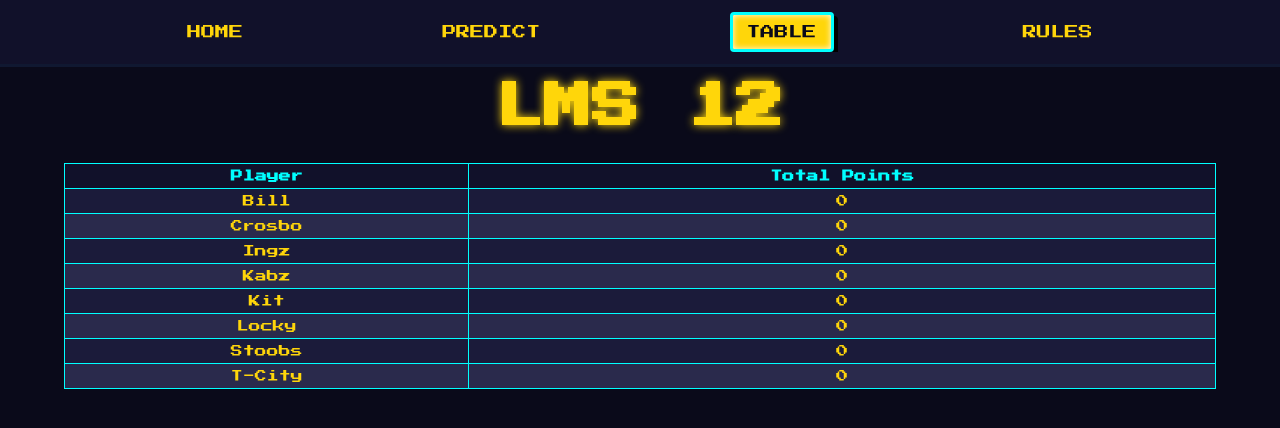
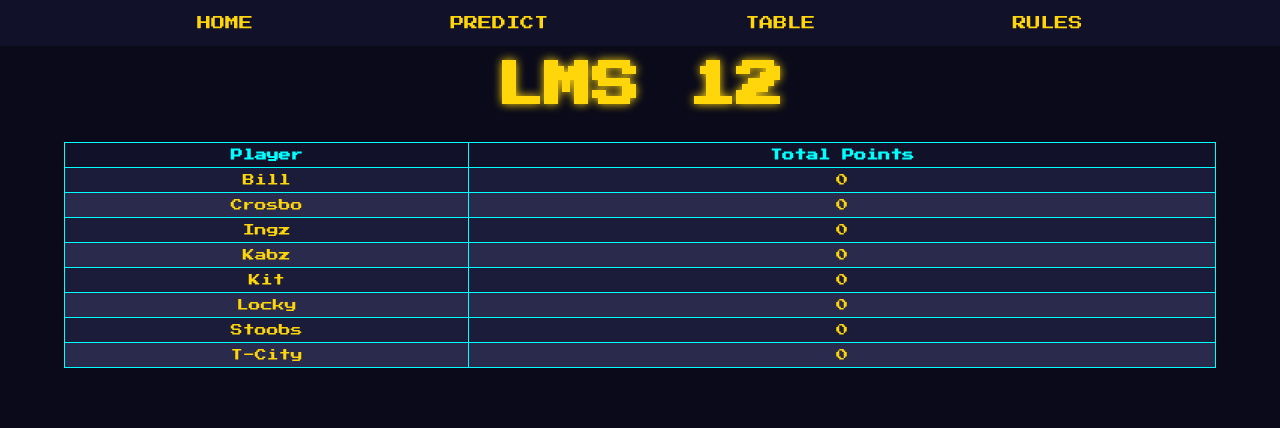
Before and after one commit to Thepick-dev/LMS12, a plain HTML site: page table.html in a window 1280 px wide. Drawn offline with Linux system fonts and the light colour scheme.

Commit message:
Update table.html

```diff
--- a/table.html
+++ b/table.html
@@ -1,34 +1,34 @@
 <!DOCTYPE html>
 <html lang="en">
 <head>
-<meta charset="UTF-8" />
-<meta name="viewport" content="width=device-width, initial-scale=1.0" />
+<meta charset="UTF-8">
+<meta name="viewport" content="width=device-width, initial-scale=1.0">
 <title>LMS 12 - Table</title>
 <link href="https://fonts.googleapis.com/css2?family=Press+Start+2P&display=swap" rel="stylesheet">
 <style>
-:root{--bg:#0a0a1a;--accent:#ffd60a;--neon:#00ffff;--panel:#11112a}
-*{box-sizing:border-box}
-body{margin:0;background:var(--bg);font-family:'Press Start 2P',cursive;color:var(--accent)}
-header{position:sticky;top:0;background:var(--panel);padding:12px 0;text-align:center;z-index:1000;border-bottom:3px solid rgba(0,255,255,0.03)}
-nav{display:flex;justify-content:space-evenly;align-items:center;gap:10px;overflow-x:auto;padding:0 8px}
-nav a{color:var(--accent);text-decoration:none;text-transform:uppercase;white-space:nowrap;font-size:14px;padding:6px 10px}
-nav a.active{ background:var(--accent); color:#0a0a1a; border:3px solid var(--neon); padding:10px 14px; box-shadow:4px 4px 0 #000, inset 0 0 6px #fff; border-radius:4px; }
-h1{font-size:48px;text-align:center;margin:1rem 0;color:var(--accent);text-shadow:0 0 10px var(--accent)}
-table{width:90%;margin:2rem auto;border-collapse:collapse;font-size:12px}
-th, td{border:1px solid var(--neon);padding:6px;text-align:center}
-th{background:var(--panel);color:var(--neon)}
-tr:nth-child(even){background:#1b1b3a}
-tr:nth-child(odd){background:#2a2a4c}
-@media (max-width:720px){ h1{font-size:36px} table{font-size:11px} }
+body {margin:0; background:#0a0a1a; font-family:'Press Start 2P', cursive; color:#ffd60a;}
+header {position:sticky; top:0; background:#11112a; padding:1rem 0; text-align:center; z-index:1000;}
+nav {display:flex; justify-content:space-evenly; flex-wrap:nowrap; overflow-x:auto;}
+nav a {color:#ffd60a; text-decoration:none; text-transform:uppercase; white-space:nowrap; font-size:14px; transition:0.3s;}
+nav a:hover {color:#00ffff; text-shadow:0 0 10px #00ffff;}
+h1 {font-size:48px; text-align:center; margin:1rem 0; color:#ffd60a; text-shadow:0 0 10px #ffd60a;}
+table {width:90%; margin:2rem auto; border-collapse:collapse; font-size:12px;}
+th, td {border:1px solid #00ffff; padding:6px; text-align:center;}
+th {background:#11112a; color:#00ffff;}
+tr:nth-child(even) {background:#1b1b3a;}
+tr:nth-child(odd) {background:#2a2a4c;}
+@media (max-width:480px){
+  nav{gap:4px; padding:0 4px;}
+}
 </style>
 </head>
 <body>
 <header>
 <nav>
-  <a href="index.html">Home</a>
-  <a href="predict.html">Predict</a>
-  <a href="table.html" class="active">Table</a>
-  <a href="rules.html">Rules</a>
+<a href="index.html">Home</a>
+<a href="predict.html">Predict</a>
+<a href="table.html">Table</a>
+<a href="rules.html">Rules</a>
 </nav>
 </header>
 
```
